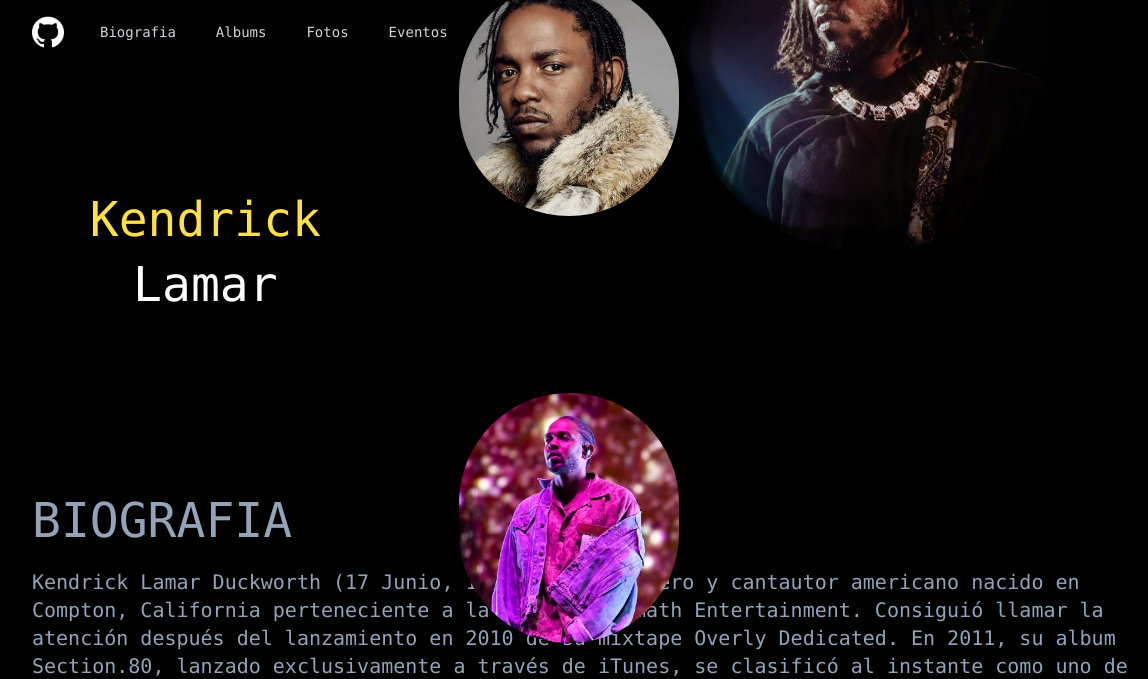
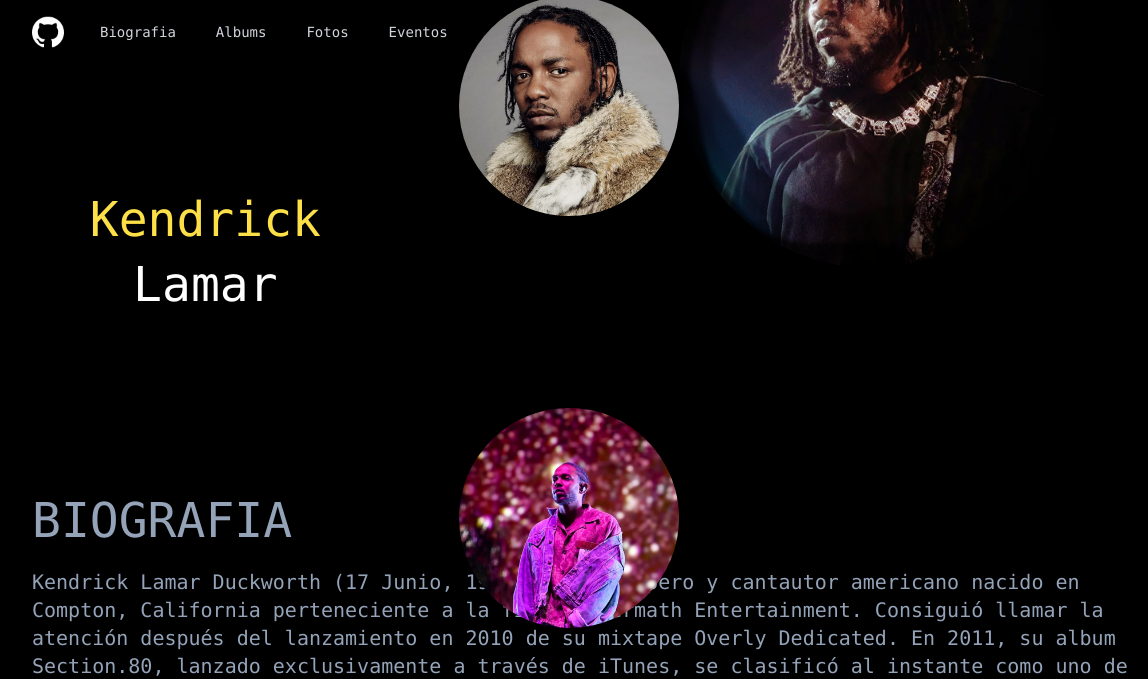
Before and after one commit to mdefatimaperez/p5_pp, a plain HTML site: page index.html in a window 1280 px wide. Shown: the top 679 px of the page, 0-1148 px from the left. Drawn offline with nearby package versions, Linux system fonts and the light colour scheme.

Commit message:
Add files via upload

```diff
--- a/index.html
+++ b/index.html
@@ -113,14 +113,14 @@
                 <div class="mt-12 mb-6 md:mb-0 md:mt-0 ml-0 md:ml-12 lg:w-2/3 flex flex-col justify-center">
                     <div class="h-48 flex flex-wrap content-center">
                         <div class="relative">
-                            <img class="inline-block rounded-full mt-28 hidden xl:block max-w-[220px]" src="kl2.JPG">
+                            <img class="inline-block rounded-full mt-28 hidden xl:block max-w-[220px]" src="kln1.webp">
                         </div>
                         <div class="relative"> <!--ESTA FOTO QUEDA EN MODO MOBIL-->
                             <img class="inline-block rounded-full mt-24 md:mt-0  md:p-0 max-w-96 object-cover mb-7"
                                 src="kl.jpg">
                         </div>
                         <div class="relative">
-                            <img class="inline-block rounded-full mt-28 hidden lg:block max-w-[220px]" src="kl3.JPG">
+                            <img class="inline-block rounded-full mt-28 hidden lg:block max-w-[220px]" src="kln2.webp">
                         </div>
                     </div>
                 </div>
```
Also changed, not shown: kln1.webp (added), kln2.webp (added).
